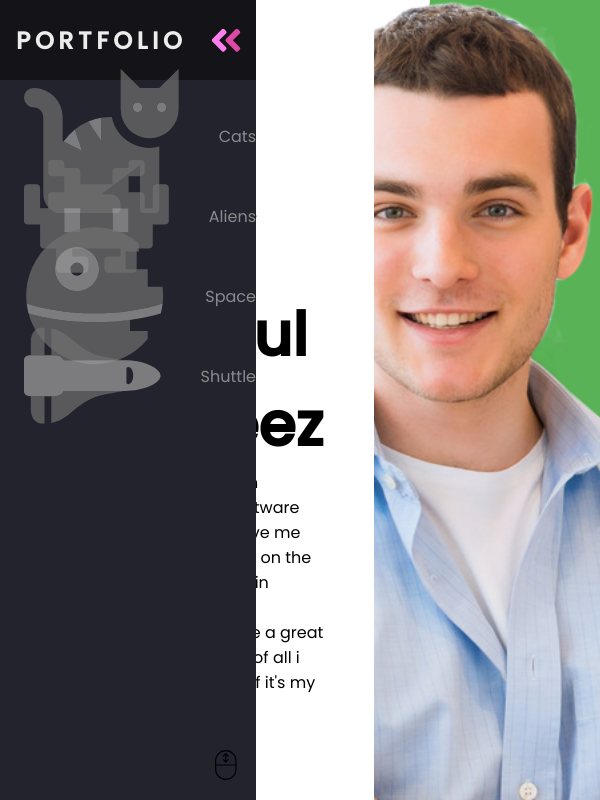
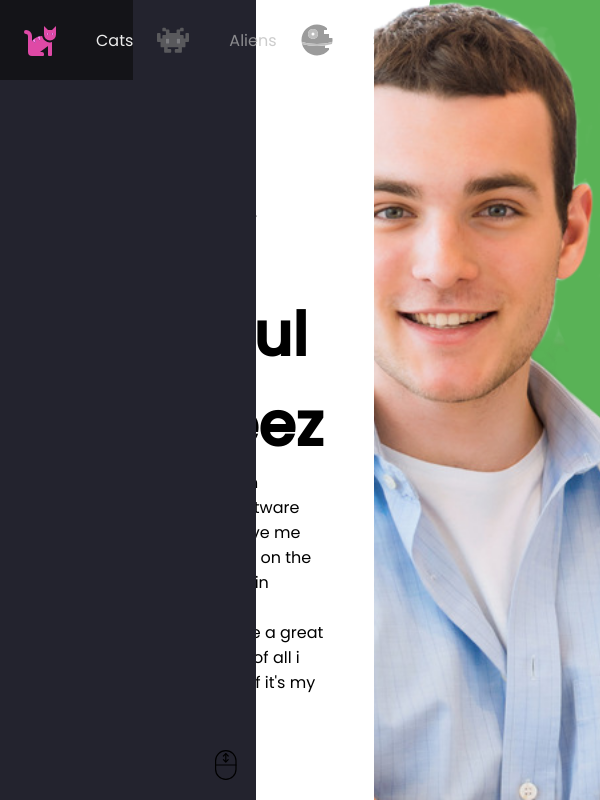
Before and after one commit to AbdulMoeez060/portfolio, a React (Create React App) app: page / in a window 600 px wide. Built offline with nearby package versions, Linux system fonts and the light colour scheme.

Commit message:
sidebar for small screen added

```diff
--- a/src/components/sidebar/Sidebar.jsx
+++ b/src/components/sidebar/Sidebar.jsx
@@ -6,7 +6,7 @@ function Sidebar() {
             <nav className="navbar">
                 <ul className="navbar-nav">
                     <li className="logo">
-                        <a href="" className="nav-link">
+                        <a href="#intro" className="nav-link">
 
                             <span className="link-text">Portfolio</span>
                             <svg
@@ -48,7 +48,7 @@ function Sidebar() {
                         </a>
                     </li> */}
                     <li class="nav-item">
-                        <a href="#" class="nav-link">
+                        <a href="#intro" class="nav-link">
                             <svg
                                 aria-hidden="true"
                                 focusable="false"
@@ -77,7 +77,7 @@ function Sidebar() {
                     </li>
 
                     <li class="nav-item">
-                        <a href="#" class="nav-link">
+                        <a href="#intro" class="nav-link">
                             <svg
                                 aria-hidden="true"
                                 focusable="false"
@@ -106,7 +106,7 @@ function Sidebar() {
                     </li>
 
                     <li class="nav-item">
-                        <a href="#" class="nav-link">
+                        <a href="#intro" class="nav-link">
                             <svg
                                 aria-hidden="true"
                                 focusable="false"
@@ -135,7 +135,7 @@ function Sidebar() {
                     </li>
 
                     <li class="nav-item">
-                        <a href="#" class="nav-link">
+                        <a href="#intro" class="nav-link">
                             <svg
                                 aria-hidden="true"
                                 focusable="false"
--- a/src/components/sidebar/sidebar.css
+++ b/src/components/sidebar/sidebar.css
@@ -22,8 +22,7 @@ body::-webkit-scrollbar-thumb{
     background: black;
 }
 .navbar{
-    width: 5rem;
-    height: 100vh;
+
     position: fixed;
     background-color: var(--bg-primary);
     transition: width 200ms ease;
@@ -68,13 +67,8 @@ body::-webkit-scrollbar-thumb{
     min-width: 2rem;
     margin: 0 1.5rem;
 }
-.navbar:hover{
-    width: 16rem;
 
-}
-.navbar:hover .link-text{
-    display: block;
-}
+
 
 .fa-primary {
     color: #ff7eee;
@@ -108,3 +102,41 @@ body::-webkit-scrollbar-thumb{
 .navbar:hover .logo svg{
     transform: rotate(-180deg);
 }
+
+
+
+@media only screen and (max-width:600px){
+    .navbar{
+        bottom: 0;
+        width: 100vw;
+        height: 5rem;
+    }
+    .logo{
+        display: none;
+    }
+    .navbar-nav{
+        flex-direction: row;
+    }
+    .nav-link{
+        justify-content: center;
+    }
+
+}
+
+@media only screen and (min-width:600px){
+    .navbar{
+        width: 5rem;
+        height: 100vh;
+        top:0;
+    }
+    .navbar:hover{
+        width: 16rem;
+
+    }
+    .navbar:hover .link-text{
+        display: inline;
+        transition: opacity var(--transition-speed);
+    }
+
+
+}
```
